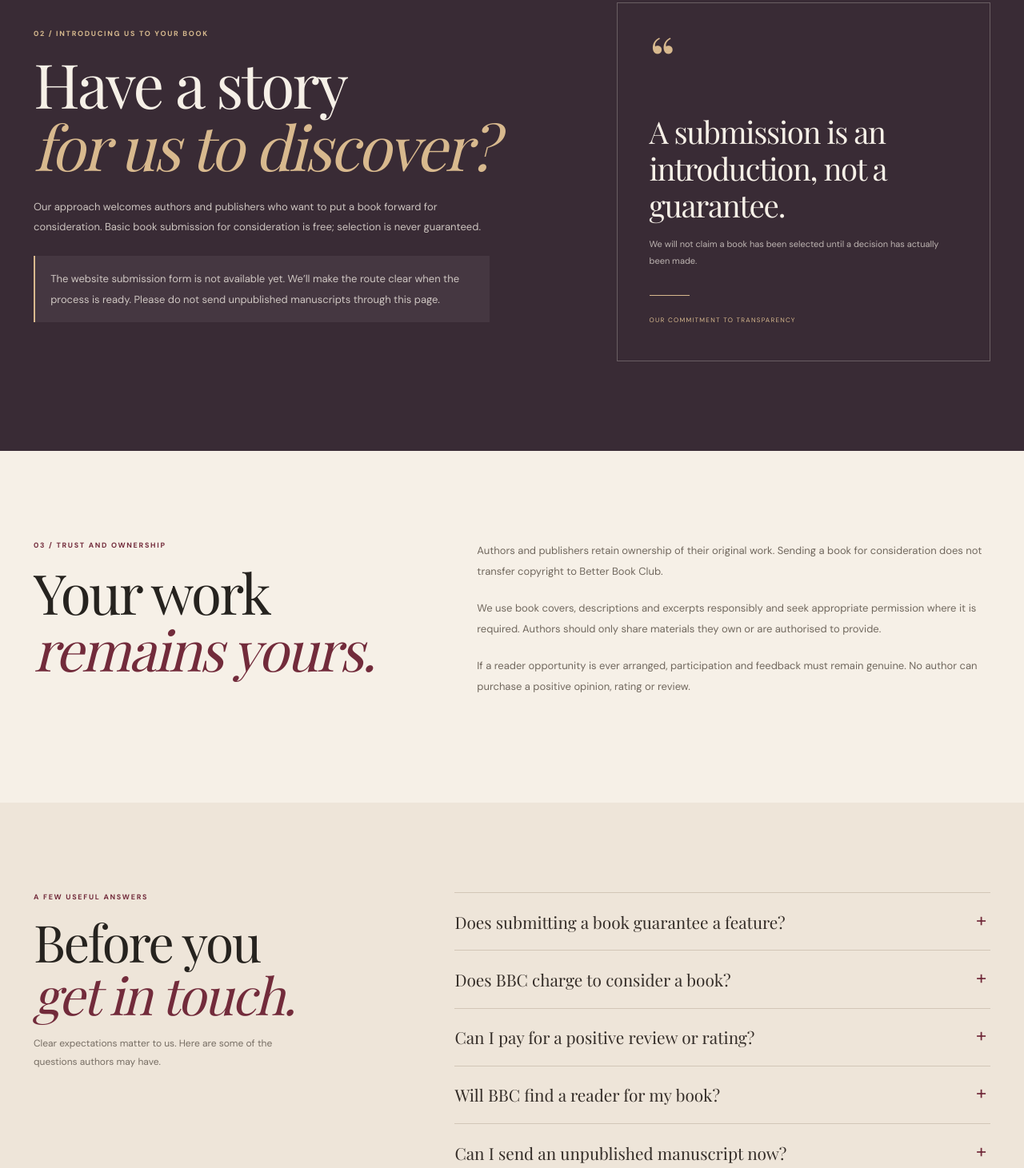
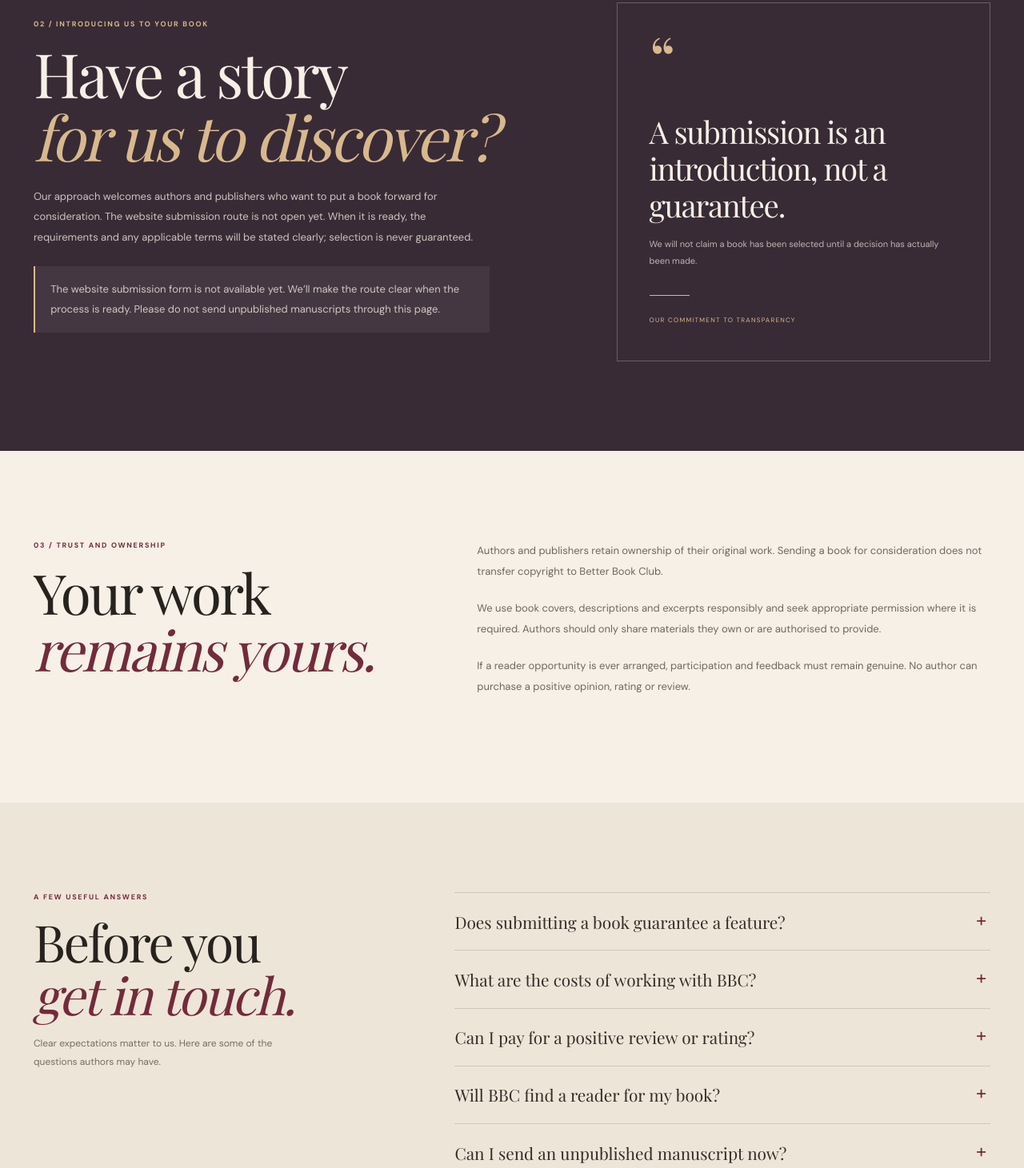
Before and after one commit to merit-gold/better-book-club, a plain HTML site: page pages/authors.html in a window 1280 px wide. Shown: the part 3286-4747 px from the top of the page at 80% size. Drawn offline with nearby package versions, Linux system fonts and the light colour scheme.

Commit message:
Align author fee wording with current policy approval status

```diff
--- a/pages/authors.html
+++ b/pages/authors.html
@@ -133,7 +133,7 @@
         <div class="authors-submission-copy reveal">
           <p class="eyebrow eyebrow-light">02 / Introducing us to your book</p>
           <h2>Have a story<br><em>for us to discover?</em></h2>
-          <p>Our approach welcomes authors and publishers who want to put a book forward for consideration. Basic book submission for consideration is free; selection is never guaranteed.</p>
+          <p>Our approach welcomes authors and publishers who want to put a book forward for consideration. The website submission route is not open yet. When it is ready, the requirements and any applicable terms will be stated clearly; selection is never guaranteed.</p>
           <p class="authors-submission-note">The website submission form is not available yet. We’ll make the route clear when the process is ready. Please do not send unpublished manuscripts through this page.</p>
         </div>
         <aside class="authors-submission-aside reveal">
@@ -173,8 +173,8 @@
             <p>No. Every book is considered independently, and the founder makes the final selection decision. A submission does not guarantee a feature or publication.</p>
           </details>
           <details>
-            <summary>Does BBC charge to consider a book?</summary>
-            <p>Basic book submission for consideration is free. Any separate professional service, if introduced, would have its own clearly explained scope and price. Payment would never guarantee editorial selection.</p>
+            <summary>What are the costs of working with BBC?</summary>
+            <p>The website submission route and author service arrangements are not finalised yet. Any future service would have a clearly explained scope and price before agreement. Payment would never guarantee editorial selection.</p>
           </details>
           <details>
             <summary>Can I pay for a positive review or rating?</summary>
```
